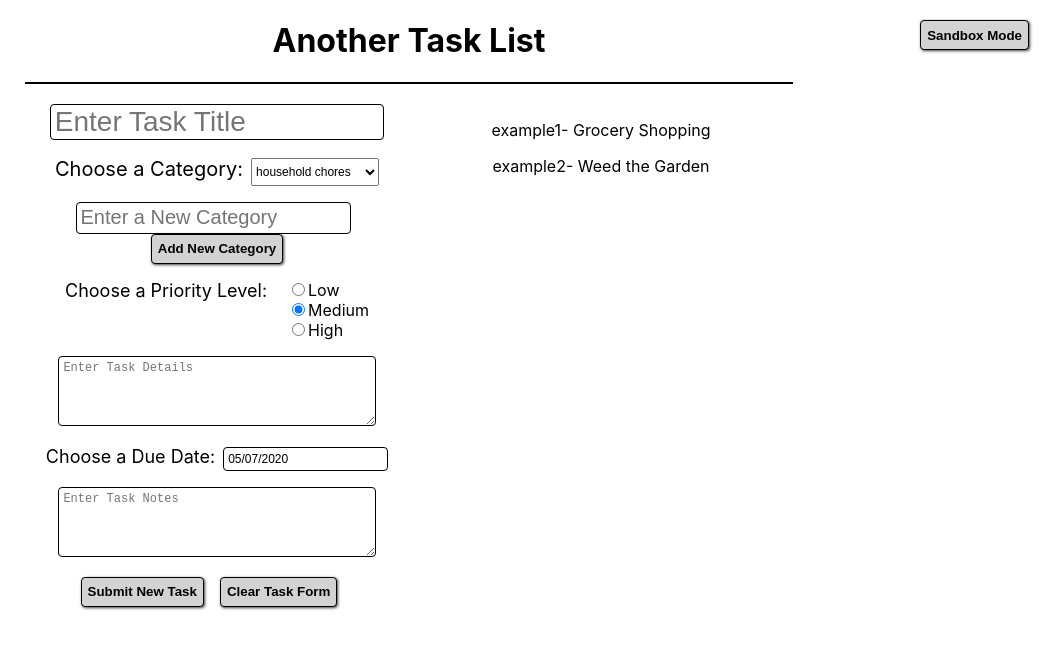
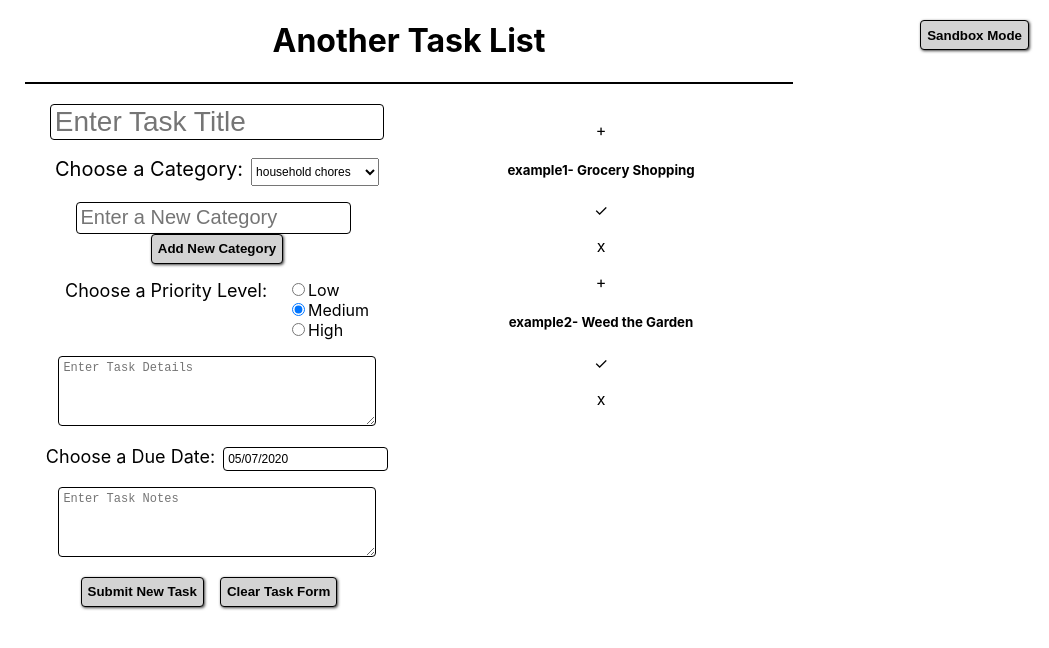
Before and after one commit to lolakoala/AnotherTaskList, a React (Create React App) app: page / in a window 1280 px wide. Shown: the top 648 px of the page, without its empty margins (231-1280 px from the left). Built offline with nearby package versions, Linux system fonts and the light colour scheme.

Commit message:
adds card component, ids, classes to tasks

```diff
--- a/src/features/tasks/Tasks.js
+++ b/src/features/tasks/Tasks.js
@@ -1,13 +1,52 @@
-import React from 'react'
+import React, { useState } from 'react'
 import { useSelector } from 'react-redux'
 import { selectTasks } from './tasksSlice'
 
-const Tasks = () => {
-    const tasks = useSelector(selectTasks)
+const Card = ({task}) => {
+    const [expanded, setExpanded] = useState(false)
+    const {
+        title,
+        details,
+        createdAt,
+        updatedAt,
+        dueDate,
+        dateCompleted,
+        notes,
+        category,
+        priority,
+    } = task
 
-    return (<div className='tasks'>
-        {tasks.map(task => <p>{task.title}</p>)}
+    return (<div className='task-card'>
+        <div className='mini-task'>
+            <p onClick={() => setExpanded(!expanded)}>{expanded ? '-' : '+'}</p>
+            {/* if completed, strike through */}
+            <h5>{title}</h5>
+            {dateCompleted ? null : <p>✓</p>}
+            <p>x</p>
+        </div>
+        {expanded ? <div className='expanded-task'>
+            {details && <p>{details}</p>}
+            <p>Date Created: {createdAt}</p>
+            {updatedAt && <p>Last Updated: {updatedAt}</p>}
+            <p>Date Due: {dueDate}</p>
+            {dateCompleted && <p>Date Completed: {dateCompleted}</p>}
+            {notes && <p>Notes: {notes}</p>}
+            {category && <p>Category: {category}</p>}
+            <p>Priority: {priority}</p>
+        </div> : null}
+
     </div>)
 }
 
+const Tasks = () => {
+    const tasks = useSelector(selectTasks)
+    // sorting
+    // show completed?
+
+    return (<div className='tasks'>
+        {tasks.map(task => <Card task={task}/>)}
+    </div>)
+}
+
+
 export default Tasks
```
